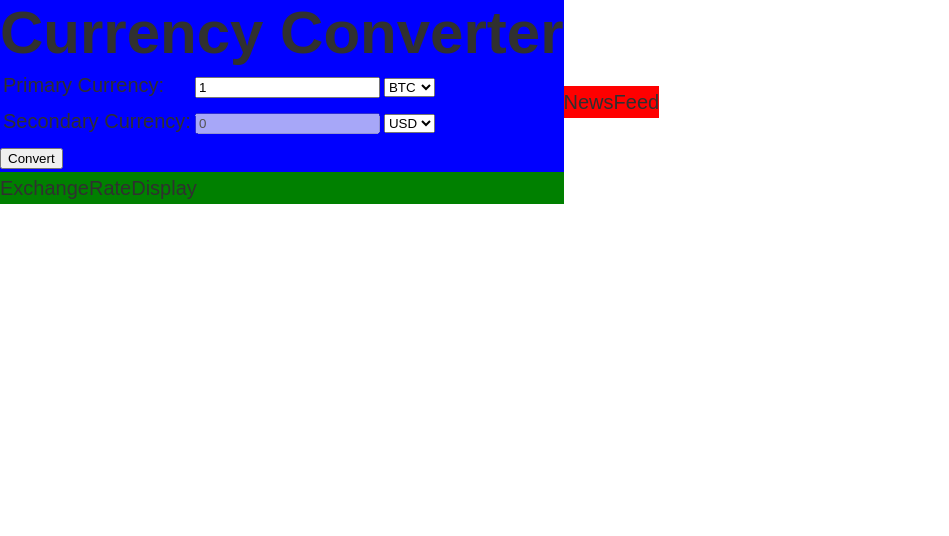
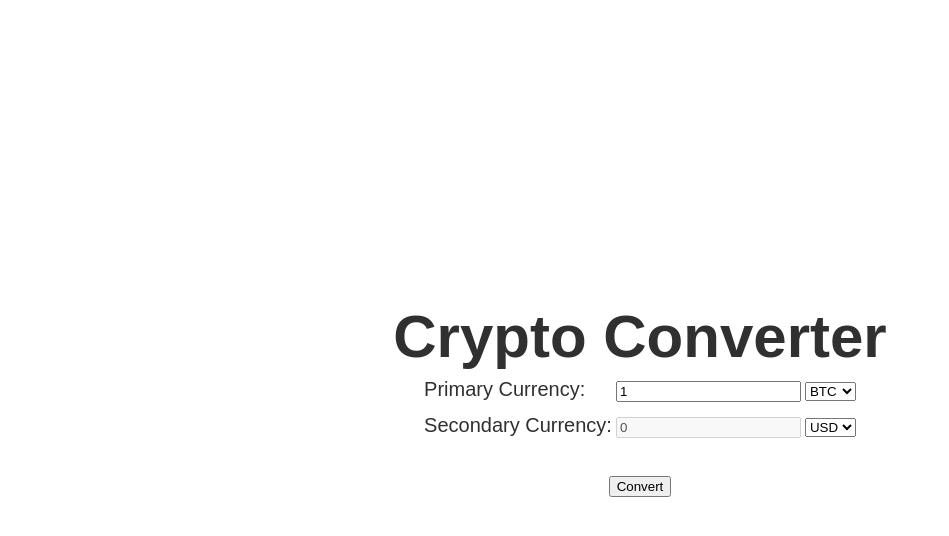
Before and after one commit to jeremydurden/crypto-dashboard, a React (Create React App) app: page / in a window 1280 px wide. Shown: the top 536 px of the page, without its empty margins (0-949 px from the left). Built offline with nearby package versions, Linux system fonts and the light colour scheme.

Commit message:
styling and bugs

```diff
--- a/src/App.js
+++ b/src/App.js
@@ -1,12 +1,9 @@
 import CurrencyConverter from "./components/CurrencyConverter";
-
-import NewsFeed from "./components/NewsFeed";
 
 const App = () => {
   return (
     <div className="app">
       <CurrencyConverter />
-      <NewsFeed />
     </div>
   );
 };
--- a/src/components/CurrencyConverter.js
+++ b/src/components/CurrencyConverter.js
@@ -1,4 +1,4 @@
-import { useState } from "react";
+import { useState, useEffect } from "react";
 import axios from "axios";
 import ExchangeRateDisplay from "./ExchangeRateDisplay";
 import TableRow from "./TableRow";
@@ -21,6 +21,10 @@ const CurrencyConverter = () => {
   const handleChangeAmount = (e) => {
     setAmount(e.target.value);
   };
+
+  useEffect(() => {
+    setResult(0);
+  }, [chosenSecondaryCurrency, chosenPrimaryCurrency]);
 
   const convert = () => {
     const options = {
@@ -59,7 +63,7 @@ const CurrencyConverter = () => {
 
   return (
     <div className="currency-converter">
-      <h2>Currency Converter</h2>
+      <h2 className="title--currency-converter">Crypto Converter</h2>
 
       <div className="input-box">
         <table>
@@ -84,11 +88,16 @@ const CurrencyConverter = () => {
             />
           </tbody>
         </table>
-        <button className="convert-button" onClick={convert}>
-          Convert
-        </button>
       </div>
-      <ExchangeRateDisplay />
+      <button className="convert-button" onClick={convert}>
+        Convert
+      </button>
+      <ExchangeRateDisplay
+        result={result}
+        chosenSecondaryCurrency={chosenSecondaryCurrency}
+        chosenPrimaryCurrency={chosenPrimaryCurrency}
+        exchangeRate={exchangeRate}
+      />
     </div>
   );
 };
--- a/src/components/ExchangeRateDisplay.js
+++ b/src/components/ExchangeRateDisplay.js
@@ -1,4 +1,64 @@
-const ExchangeRateDisplay = () => {
-  return <div className="exchange-rate">ExchangeRateDisplay</div>;
+const ExchangeRateDisplay = ({
+  exchangeRate,
+  chosenPrimaryCurrency,
+  chosenSecondaryCurrency,
+  result,
+}) => {
+  let c1 = "";
+  let c2 = "";
+  const helper = (currencyOne, currencyTwo) => {
+    if (currencyOne === "BTC") {
+      c1 = "Bitcoin";
+    }
+    if (currencyOne === "ETH") {
+      c1 = "Ethereum";
+    }
+    if (currencyOne === "XRP") {
+      c1 = "Ripple";
+    }
+    if (currencyOne === "USD") {
+      c1 = "U.S. Dollar";
+    }
+    if (currencyOne === "LTC") {
+      c1 = "Litecoin";
+    }
+    if (currencyOne === "ADA") {
+      c1 = "Cardano";
+    }
+    if (currencyTwo === "BTC") {
+      c2 = "Bitcoin";
+    }
+    if (currencyTwo === "ETH") {
+      c2 = "Ethereum";
+    }
+    if (currencyTwo === "XRP") {
+      c2 = "Ripple";
+    }
+    if (currencyTwo === "USD") {
+      c2 = "U.S. Dollars";
+    }
+    if (currencyTwo === "LTC") {
+      c2 = "Litecoin";
+    }
+    if (currencyTwo === "ADA") {
+      c2 = "Cardano";
+    }
+    return c1 && c2;
+  };
+
+  helper(chosenPrimaryCurrency, chosenSecondaryCurrency);
+
+  return (
+    <div className="exchange-rate">
+      {result ? (
+        <p>
+          The exchange rate for a single {c1} to {c2} is
+          <br /> {exchangeRate}:1
+        </p>
+      ) : (
+        ""
+      )}
+    </div>
+  );
 };
 export default ExchangeRateDisplay;
--- a/src/components/NewsFeed.js
+++ /dev/null
@@ -1,4 +0,0 @@
-const NewsFeed = () => {
-  return <div className="news-feed">NewsFeed</div>;
-};
-export default NewsFeed;
--- a/src/components/TableRow.js
+++ b/src/components/TableRow.js
@@ -9,7 +9,7 @@ const TableRow = ({
   disabled,
 }) => {
   return (
-    <tr>
+    <tr className="table-row">
       <td>{text} Currency:</td>
       <td>
         <input
--- a/src/index.css
+++ b/src/index.css
@@ -62,9 +62,10 @@ h3 {font-size: var(--fs-h3);}
 
 
 .app {
+  width: 100%;
+  height: 100vh;
   display: flex;
-
-  align-items: center;
+  justify-content: center;
 }
 
 .news-feed {
@@ -72,9 +73,27 @@ h3 {font-size: var(--fs-h3);}
 }
 
 .currency-converter {
-  background-color: blue;
+  display: flex;
+  flex-direction: column;
+  justify-content: center;
+  align-items: center;
 }
 
 .exchange-rate {
-  background-color: green;
+  width: ;
+  display: flex;
+  justify-content: flex-start;
 }
+
+.convert-button {
+  margin-top: 2rem;
+}
+
+title--currency-converter {
+  margin-bottom: 6rem;
+  background-color: red;
+}
+
+.exchange-rate {
+  text-align: center;
+}
```
